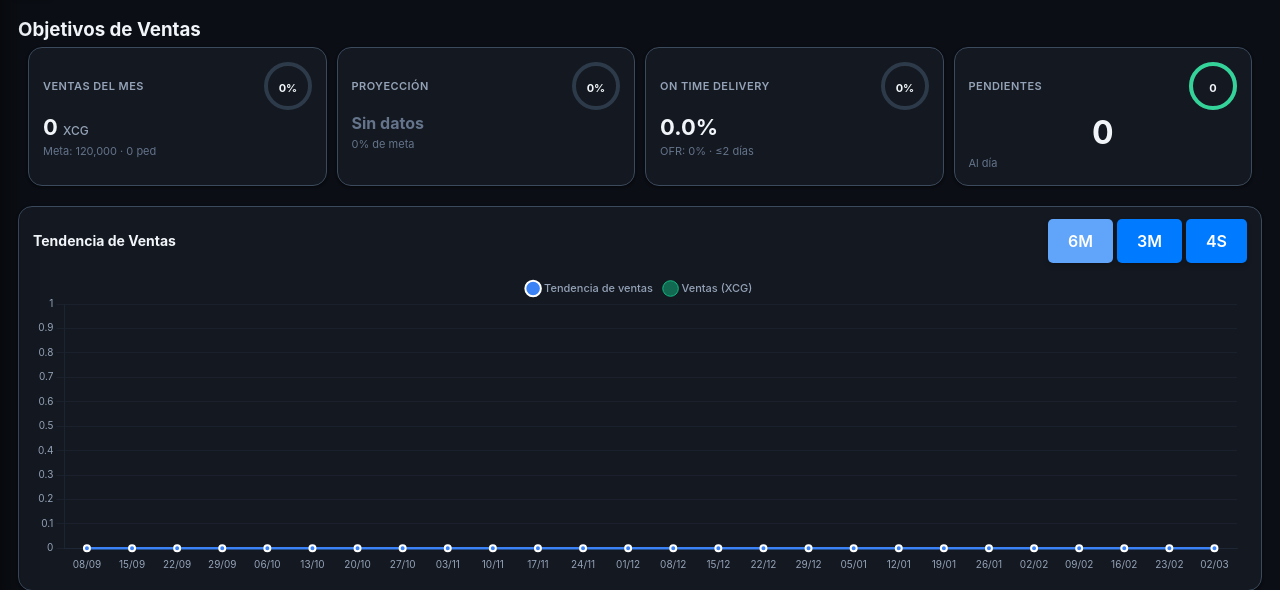
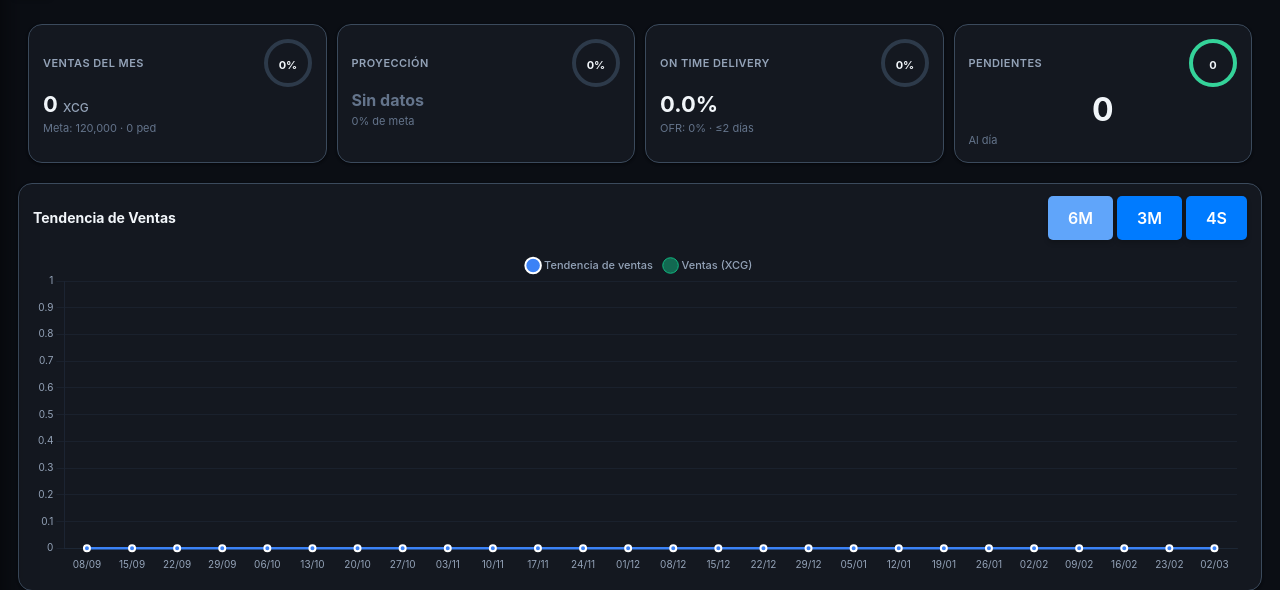
Before and after one commit to jmcriptos/pesosapp, a Flask app: page /dashboard in a window 1280 px wide. Shown: the part 48-638 px from the top of the page. Run offline with Flask 3, Linux system fonts and the light colour scheme; the visitor is signed in with stand-in values (Sample User, id 1); data that the repository does not hold is empty; some libraries are stand-ins or nearby versions.

Commit message:
chore(dashboard): remove ventas and servicio section titles

```diff
--- a/templates/dashboard.html
+++ b/templates/dashboard.html
@@ -71,8 +71,6 @@
 
         {# ── Tab: Ventas ── #}
         <div class="tab-panel active" id="panel-tendencia">
-            <h3 class="card-title-inline">Objetivos de Ventas</h3>
-
             {# — 4 KPI Cards with Progress Rings — #}
             <div class="kpi-grid">
                 {# Tile 1: Ventas del Mes #}
@@ -191,7 +189,6 @@
 
         {# ── Tab: Servicio ── #}
         <div class="tab-panel" id="panel-servicio">
-            <h3 class="card-title-inline">Nivel de Servicio</h3>
             <div class="svc-grid">
                 {# OTD #}
                 <div class="svc-card">
```
